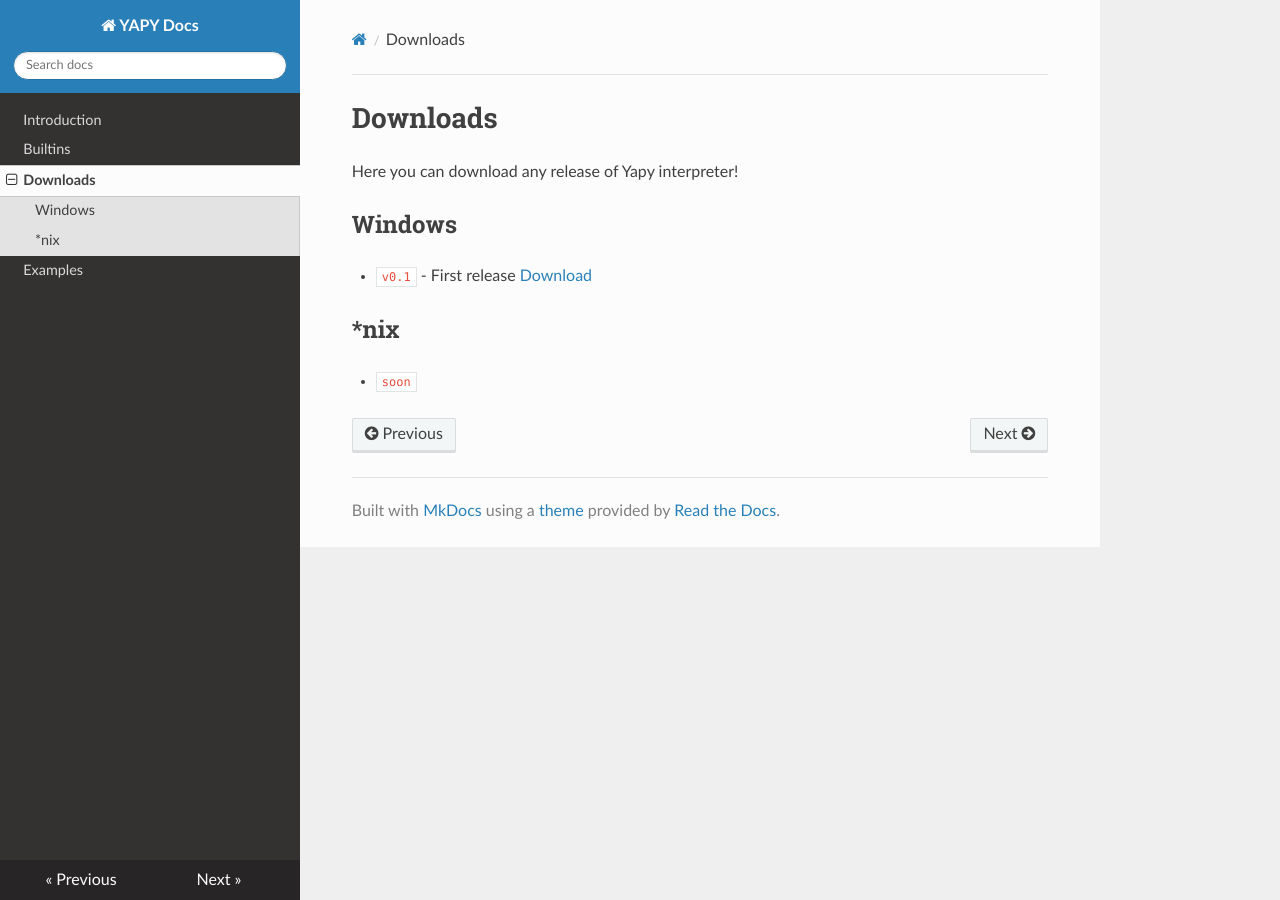
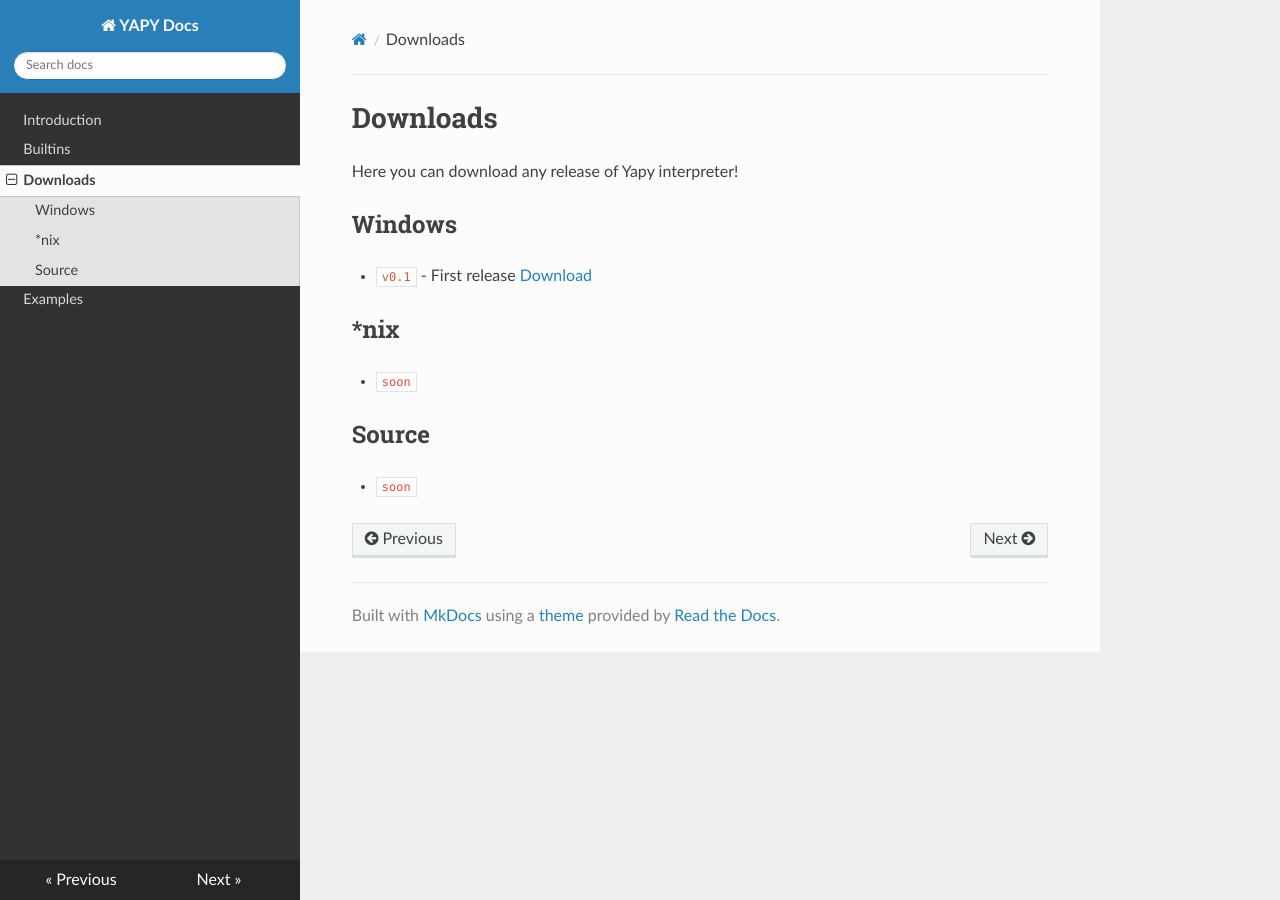
Before and after one commit to SLNETAIGA/YAPY-DOCS, an MkDocs documentation site: the page built from docs/dw.md, in a window 1280 px wide. Built offline with MkDocs 1.6.1, drawn with Linux system fonts in a browser that asks for light colours; nearby versions of some CDN libraries; old or Windows-style settings are respelled for this version of MkDocs.

Commit message:
Update dw.md

```diff
--- a/docs/dw.md
+++ b/docs/dw.md
@@ -7,3 +7,6 @@ Here you can download any release of Yapy interpreter!
 
 ## *nix
 * `soon`
+
+## Source
+* `soon`
```
